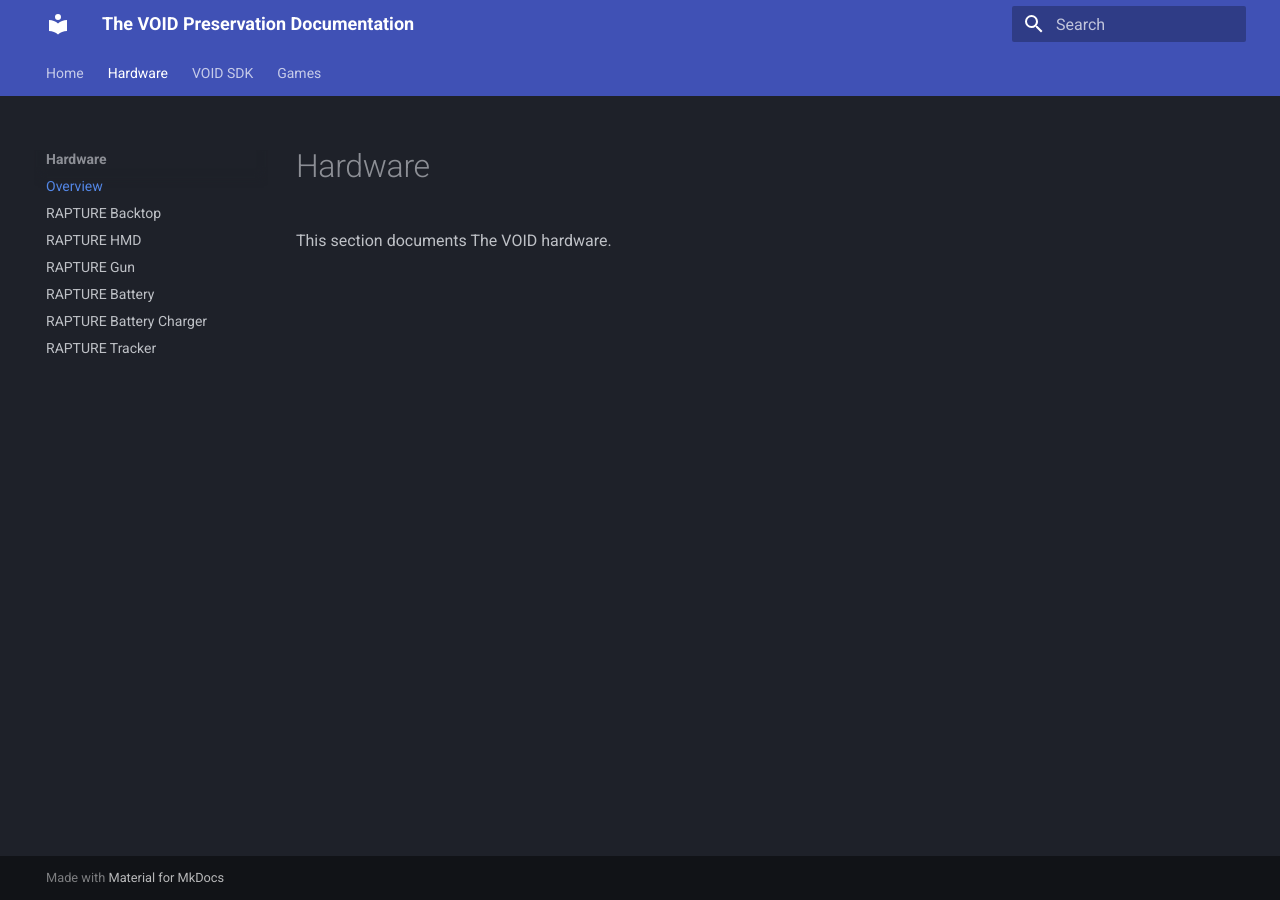
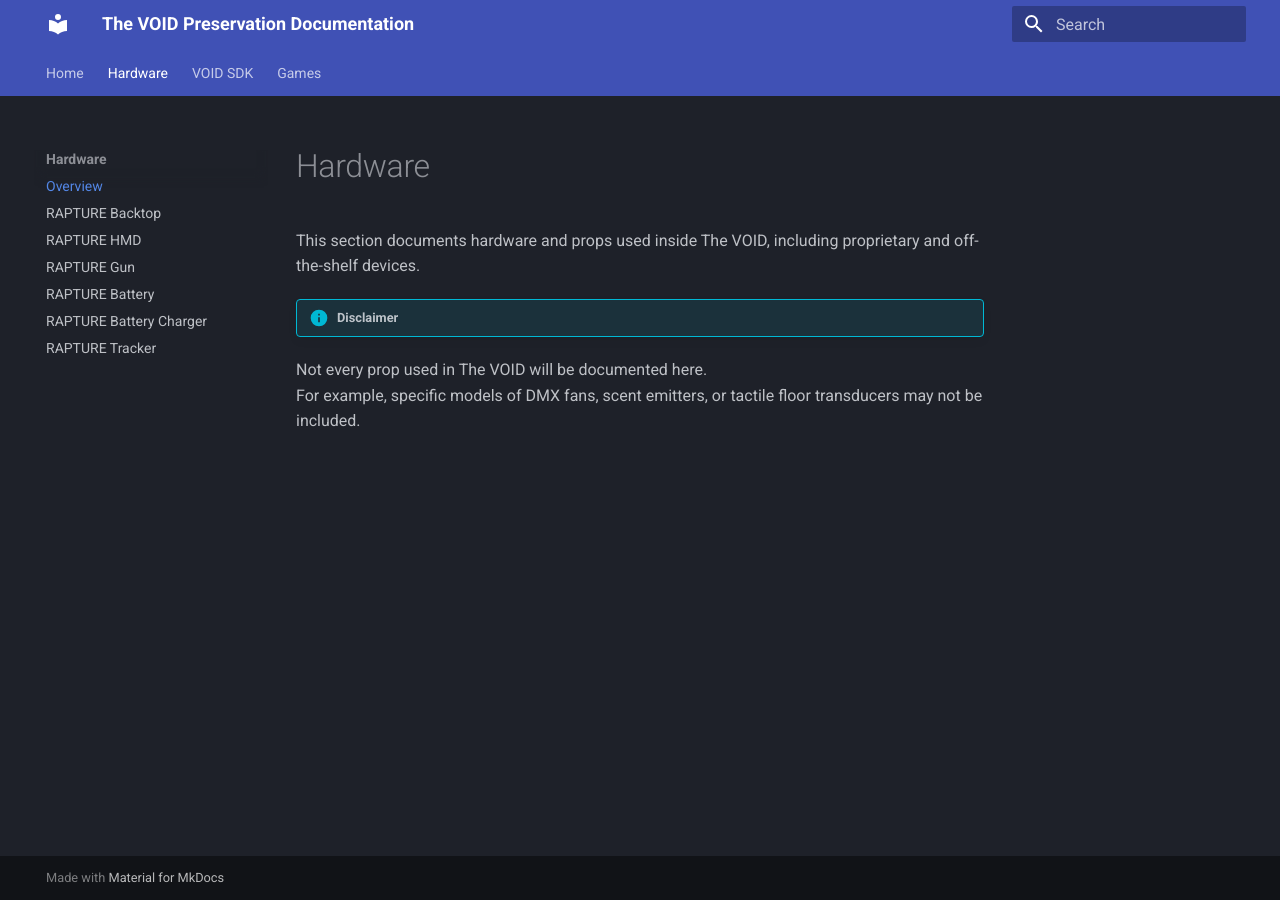
Before and after one commit to TheVOIDPreservation/Docs, an MkDocs documentation site: the page built from docs/hardware/index.md, in a window 1280 px wide. Built offline with MkDocs 1.6.1 and Material for MkDocs 9.7.7, drawn with Linux system fonts in a browser that asks for light colours.

Commit message:
updating overview landing page

```diff
--- a/docs/hardware/index.md
+++ b/docs/hardware/index.md
@@ -1,3 +1,7 @@
 # Hardware
 
-This section documents The VOID hardware.
+This section documents hardware and props used inside The VOID, including proprietary and off-the-shelf devices.
+
+!!! info "Disclaimer"
+Not every prop used in The VOID will be documented here.
+For example, specific models of DMX fans, scent emitters, or tactile floor transducers may not be included.
```
